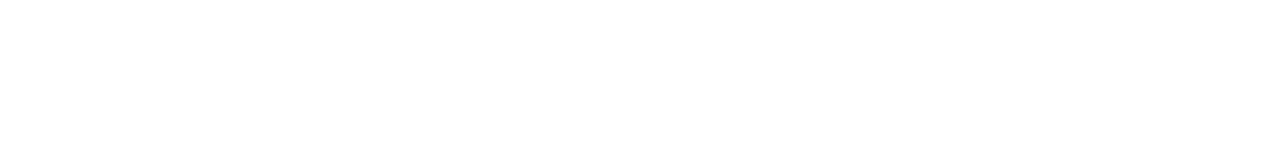
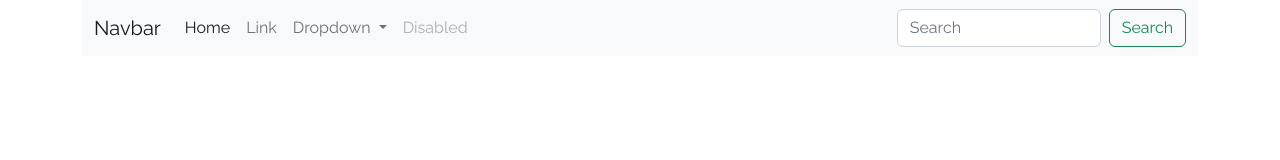
Before and after one commit to DanielRiverol/clase_11, a plain HTML site: page index.html in a window 1280 px wide. Drawn offline with nearby package versions, Linux system fonts and the light colour scheme.

Commit message:
Agregando nav

```diff
--- a/index.html
+++ b/index.html
@@ -13,7 +13,44 @@
     <title>Title</title>
 </head>
 <body>
-
+<div class="container">
+    <nav class="navbar navbar-expand-lg bg-light">
+        <div class="container-fluid">
+          <a class="navbar-brand" href="#">Navbar</a>
+          <button class="navbar-toggler" type="button" data-bs-toggle="collapse" data-bs-target="#navbarSupportedContent" aria-controls="navbarSupportedContent" aria-expanded="false" aria-label="Toggle navigation">
+            <span class="navbar-toggler-icon"></span>
+          </button>
+          <div class="collapse navbar-collapse" id="navbarSupportedContent">
+            <ul class="navbar-nav me-auto mb-2 mb-lg-0">
+              <li class="nav-item">
+                <a class="nav-link active" aria-current="page" href="#">Home</a>
+              </li>
+              <li class="nav-item">
+                <a class="nav-link" href="#">Link</a>
+              </li>
+              <li class="nav-item dropdown">
+                <a class="nav-link dropdown-toggle" href="#" role="button" data-bs-toggle="dropdown" aria-expanded="false">
+                  Dropdown
+                </a>
+                <ul class="dropdown-menu">
+                  <li><a class="dropdown-item" href="#">Action</a></li>
+                  <li><a class="dropdown-item" href="#">Another action</a></li>
+                  <li><hr class="dropdown-divider"></li>
+                  <li><a class="dropdown-item" href="#">Something else here</a></li>
+                </ul>
+              </li>
+              <li class="nav-item">
+                <a class="nav-link disabled">Disabled</a>
+              </li>
+            </ul>
+            <form class="d-flex" role="search">
+              <input class="form-control me-2" type="search" placeholder="Search" aria-label="Search">
+              <button class="btn btn-outline-success" type="submit">Search</button>
+            </form>
+          </div>
+        </div>
+      </nav>
+</div>
 
 
 
```
